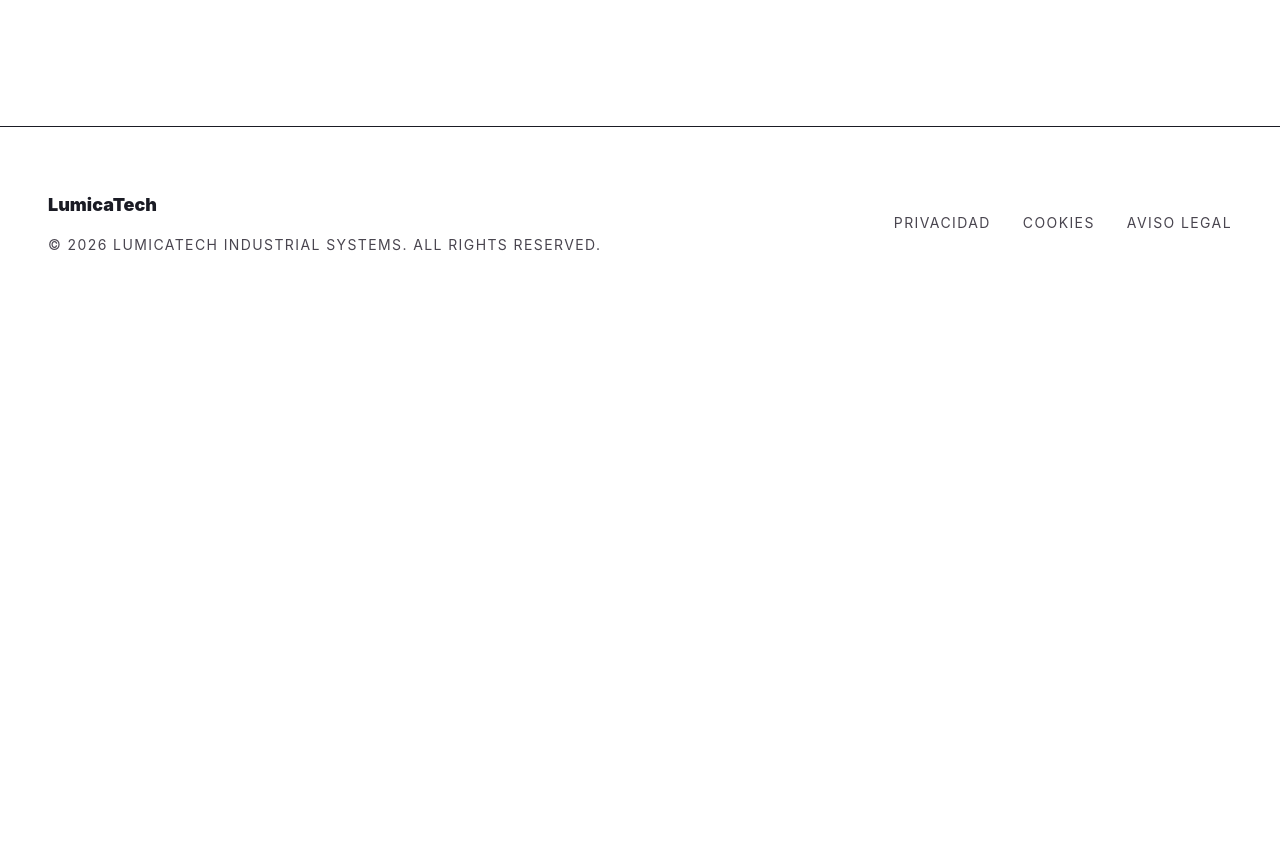
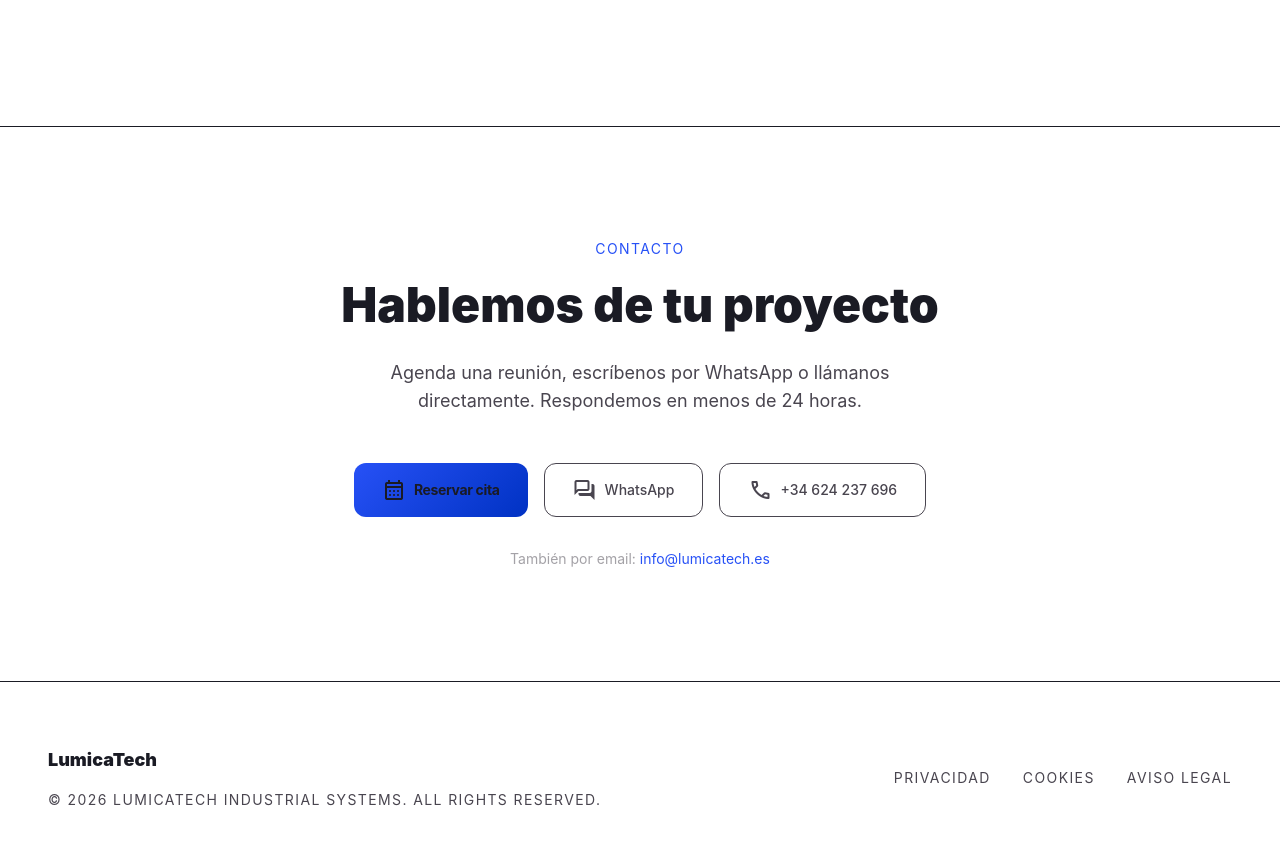
Before and after one commit to JoseMas68/lumicatech, a Next.js app: page / in a window 1280 px wide. Shown: the part 2873-3717 px from the top of the page. Before the commit the page ends 3192 px from the top, so only its background shows below. Built offline with nearby package versions, Linux system fonts and the light colour scheme; a web font is replaced by a local one.

Commit message:
feat: menu movil fullscreen, seccion contacto con telefono y whatsapp

```diff
--- /dev/null
+++ b/app/components/ContactSection.tsx
@@ -0,0 +1,62 @@
+'use client';
+
+import Link from 'next/link';
+
+export default function ContactSection() {
+  return (
+    <section id="contact" className="py-28 px-6 border-t border-outline-variant/10">
+      <div className="max-w-4xl mx-auto text-center">
+        <p className="text-primary-container font-label uppercase tracking-widest text-sm mb-4">
+          Contacto
+        </p>
+        <h2 className="text-4xl md:text-5xl font-headline font-black text-on-surface mb-6 leading-tight">
+          Hablemos de tu proyecto
+        </h2>
+        <p className="text-on-surface-variant text-lg mb-12 max-w-xl mx-auto">
+          Agenda una reunión, escríbenos por WhatsApp o llámanos directamente. Respondemos en menos de 24 horas.
+        </p>
+
+        <div className="flex flex-wrap justify-center gap-4 mb-8">
+          {/* Reservar cita */}
+          <Link
+            href="/booking"
+            className="flex items-center gap-2 px-7 py-3.5 bg-gradient-to-br from-primary to-primary-container text-on-primary-container rounded-xl text-sm font-bold tracking-tight transition-all hover:shadow-[0_0_20px_rgba(156,240,255,0.3)] hover:opacity-95"
+          >
+            <span className="material-symbols-outlined text-base">calendar_month</span>
+            Reservar cita
+          </Link>
+
+          {/* WhatsApp */}
+          <a
+            href="https://wa.me/34624237696"
+            target="_blank"
+            rel="noopener noreferrer"
+            className="flex items-center gap-2 px-7 py-3.5 bg-surface-container hover:bg-surface-container-high rounded-xl text-on-surface-variant hover:text-on-surface transition-all border border-outline-variant/30 text-sm font-medium"
+          >
+            <span className="material-symbols-outlined text-base">forum</span>
+            WhatsApp
+          </a>
+
+          {/* Teléfono */}
+          <a
+            href="tel:+34624237696"
+            className="flex items-center gap-2 px-7 py-3.5 bg-surface-container hover:bg-surface-container-high rounded-xl text-on-surface-variant hover:text-on-surface transition-all border border-outline-variant/30 text-sm font-medium"
+          >
+            <span className="material-symbols-outlined text-base">call</span>
+            +34 624 237 696
+          </a>
+        </div>
+
+        <p className="text-on-surface-variant/50 text-sm">
+          También por email:{' '}
+          <a
+            href="mailto:info@lumicatech.es"
+            className="text-primary-container hover:underline"
+          >
+            info@lumicatech.es
+          </a>
+        </p>
+      </div>
+    </section>
+  );
+}
--- a/app/components/Header.tsx
+++ b/app/components/Header.tsx
@@ -3,9 +3,18 @@
 import Link from 'next/link';
 import { useState, useEffect } from 'react';
 
+const navItems = [
+  { num: '01', label: 'Inicio',     href: '/',          indent: 'pl-2' },
+  { num: '02', label: 'Proyectos',  href: '/#projects', indent: 'pl-8' },
+  { num: '03', label: 'Servicios',  href: '/#services', indent: 'pl-4' },
+  { num: '04', label: 'Filosofía',  href: '/#approach', indent: 'pl-10' },
+  { num: '05', label: 'Contacto',   href: '/#contact',  indent: 'pl-6' },
+];
+
 export default function Header() {
   const [theme, setTheme] = useState<'light' | 'dark'>('dark');
   const [mounted, setMounted] = useState(false);
+  const [mobileOpen, setMobileOpen] = useState(false);
 
   useEffect(() => {
     setMounted(true);
@@ -15,6 +24,12 @@ export default function Header() {
     setTheme(initialTheme);
     document.documentElement.classList.toggle('light', initialTheme === 'light');
   }, []);
+
+  // Bloquear scroll cuando el menú está abierto
+  useEffect(() => {
+    document.body.style.overflow = mobileOpen ? 'hidden' : '';
+    return () => { document.body.style.overflow = ''; };
+  }, [mobileOpen]);
 
   const toggleTheme = () => {
     const newTheme = theme === 'dark' ? 'light' : 'dark';
@@ -28,37 +43,24 @@ export default function Header() {
     : 'https://lumicatech.b-cdn.net/Logos/logo_h_light.png';
 
   return (
+    <>
       <nav className="fixed top-0 left-0 w-full z-50 glass-nav transition-colors duration-500 border-b border-outline-variant/30">
         <div className="max-w-7xl mx-auto px-8 py-6 flex justify-between items-center">
           {/* Logo */}
           <Link href="/" className="flex items-center gap-2 hover:opacity-80 transition-opacity">
-          <img
-            src={logoSrc}
-            alt="LumicaTech"
-            className="h-8 md:h-11 w-auto"
-          />
+            <img src={logoSrc} alt="LumicaTech" className="h-8 md:h-11 w-auto" />
           </Link>
 
           {/* Desktop Menu */}
           <div className="hidden md:flex items-center gap-12">
-          {/* WCAG AA: 7.2:1 contraste en hover (azul sobre blanco/oscuro) */}
-          <Link href="/#projects" className="text-on-surface-variant font-headline tracking-tight transition-colors duration-200 hover:text-primary-container">
-            Proyectos
-          </Link>
-          <Link href="/#services" className="text-on-surface-variant font-headline tracking-tight transition-colors duration-200 hover:text-primary-container">
-            Servicios
-          </Link>
-          <Link href="/#approach" className="text-on-surface-variant font-headline tracking-tight transition-colors duration-200 hover:text-primary-container">
-            Filosofía
-          </Link>
-          <Link href="/#contact" className="text-on-surface-variant font-headline tracking-tight transition-colors duration-200 hover:text-primary-container">
-            Contacto
-          </Link>
+            <Link href="/#projects" className="text-on-surface-variant font-headline tracking-tight transition-colors duration-200 hover:text-primary-container">Proyectos</Link>
+            <Link href="/#services" className="text-on-surface-variant font-headline tracking-tight transition-colors duration-200 hover:text-primary-container">Servicios</Link>
+            <Link href="/#approach" className="text-on-surface-variant font-headline tracking-tight transition-colors duration-200 hover:text-primary-container">Filosofía</Link>
+            <a href="/#contact" className="text-on-surface-variant font-headline tracking-tight transition-colors duration-200 hover:text-primary-container">Contacto</a>
           </div>
 
           {/* Right Actions */}
           <div className="flex items-center gap-4">
-          {/* Theme Toggle - Contraste verificado */}
             {mounted && (
               <button
                 onClick={toggleTheme}
@@ -71,7 +73,6 @@ export default function Header() {
               </button>
             )}
 
-          {/* CTA Button - Contraste máximo (texto blanco sobre azul) */}
             <Link
               href="/booking"
               className="hidden md:inline-flex bg-gradient-to-br from-primary to-primary-container text-on-primary-container border border-current px-6 py-2.5 rounded-lg text-sm font-bold tracking-tight transition-all duration-200 hover:shadow-[0_0_20px_rgba(156,240,255,0.3)] hover:opacity-95 active:scale-95"
@@ -79,12 +80,108 @@ export default function Header() {
               Solicitar diagnóstico
             </Link>
 
-          {/* Mobile Menu Button - Contraste suficiente */}
-          <button className="md:hidden text-on-surface-variant hover:text-primary-container transition-colors duration-200">
+            {/* Mobile Menu Button */}
+            <button
+              onClick={() => setMobileOpen(true)}
+              className="md:hidden w-12 h-12 flex items-center justify-center rounded-lg bg-surface-container border border-outline-variant/20 text-on-surface-variant hover:text-primary-container transition-colors duration-200"
+              aria-label="Abrir menú"
+            >
               <span className="material-symbols-outlined">menu</span>
             </button>
           </div>
         </div>
       </nav>
+
+      {/* ── Mobile Full-Screen Menu ── */}
+      {mobileOpen && (
+        <div className="fixed inset-0 z-[100] bg-[#050508] overflow-hidden flex flex-col justify-between p-6">
+          {/* Blob backgrounds */}
+          <div className="absolute w-[400px] h-[400px] rounded-full bg-indigo-600/25 top-[-80px] left-[-80px] blur-[80px] animate-pulse pointer-events-none" />
+          <div className="absolute w-[300px] h-[300px] rounded-full bg-purple-700/15 bottom-[10%] right-[-60px] blur-[80px] animate-pulse pointer-events-none" />
+          {/* Grid overlay */}
+          <div
+            className="absolute inset-0 opacity-[0.03] pointer-events-none"
+            style={{ backgroundImage: 'linear-gradient(#fff 1px,transparent 1px),linear-gradient(90deg,#fff 1px,transparent 1px)', backgroundSize: '40px 40px' }}
+          />
+
+          {/* Close button */}
+          <div className="relative z-10 flex justify-end pt-2">
+            <button
+              onClick={() => setMobileOpen(false)}
+              className="group relative flex h-14 w-14 items-center justify-center rounded-full bg-white/5 border border-white/10 hover:bg-indigo-600 hover:border-indigo-600 transition-all duration-300 hover:scale-110 active:scale-95"
+              aria-label="Cerrar menú"
+            >
+              <span className="material-symbols-outlined text-white transition-transform duration-300 group-hover:rotate-90">close</span>
+            </button>
+          </div>
+
+          {/* Nav items */}
+          <nav className="relative z-10 flex-1 flex flex-col justify-center gap-1 -mt-8">
+            <div className="w-24 h-px bg-white/15 mb-6 ml-4" />
+            {navItems.map((item) => (
+              <a
+                key={item.num}
+                href={item.href}
+                onClick={() => setMobileOpen(false)}
+                className={`group block w-full ${item.indent} pr-4 py-3 transform transition-all duration-300 hover:translate-x-3`}
+              >
+                <div className="flex items-baseline gap-4">
+                  <span className="text-[10px] font-mono text-indigo-400/60 font-bold tracking-widest -translate-y-3 group-hover:text-white transition-colors">
+                    {item.num}
+                  </span>
+                  <span
+                    className="text-[2rem] leading-none font-black text-white tracking-tighter transition-all duration-300 group-hover:skew-x-[-8deg] group-hover:scale-105"
+                    style={{ textShadow: 'none' }}
+                  >
+                    {item.label.toUpperCase()}
+                  </span>
+                </div>
+                <div className="h-px w-0 group-hover:w-full bg-gradient-to-r from-indigo-500 to-transparent transition-all duration-500 mt-1" />
+              </a>
+            ))}
+          </nav>
+
+          {/* Footer */}
+          <div className="relative z-10 mt-auto flex flex-col items-end gap-4">
+            {/* Contact links */}
+            <div className="flex flex-col items-end gap-2">
+              <a
+                href="https://wa.me/34624237696"
+                target="_blank"
+                rel="noopener noreferrer"
+                className="flex items-center gap-3 text-sm font-mono tracking-widest text-slate-400 hover:text-indigo-400 transition-colors"
+              >
+                <span className="h-px w-8 bg-slate-700" />
+                WHATSAPP
+              </a>
+              <a
+                href="tel:+34624237696"
+                className="flex items-center gap-3 text-sm font-mono tracking-widest text-slate-400 hover:text-indigo-400 transition-colors"
+              >
+                <span className="h-px w-6 bg-slate-700" />
+                +34 624 237 696
+              </a>
+              <a
+                href="mailto:info@lumicatech.es"
+                className="flex items-center gap-3 text-sm font-mono tracking-widest text-slate-400 hover:text-indigo-400 transition-colors"
+              >
+                <span className="h-px w-4 bg-slate-700" />
+                INFO@LUMICATECH.ES
+              </a>
+            </div>
+
+            {/* CTA */}
+            <Link
+              href="/booking"
+              onClick={() => setMobileOpen(false)}
+              className="mt-2 flex items-center gap-2 px-6 py-3 bg-indigo-600 hover:bg-indigo-500 text-white rounded-xl text-sm font-bold tracking-tight transition-all active:scale-95"
+            >
+              <span className="material-symbols-outlined text-base">calendar_month</span>
+              Solicitar diagnóstico
+            </Link>
+          </div>
+        </div>
+      )}
+    </>
   );
 }
--- a/app/page.tsx
+++ b/app/page.tsx
@@ -5,6 +5,7 @@ import HeroSection from './components/HeroSection';
 import ProjectsSection from './components/ProjectsSection';
 import ServicesSection from './components/ServicesSection';
 import ApproachSection from './components/ApproachSection';
+import ContactSection from './components/ContactSection';
 import Footer from './components/Footer';
 
 export default function Home() {
@@ -16,6 +17,7 @@ export default function Home() {
         <ProjectsSection />
         <ServicesSection />
         <ApproachSection />
+        <ContactSection />
       </main>
       <Footer />
     </div>
```
Also changed, not shown: 1 other file (tests, documents, lock files or other folders). Lines whose indentation alone changed are shown as unchanged.
